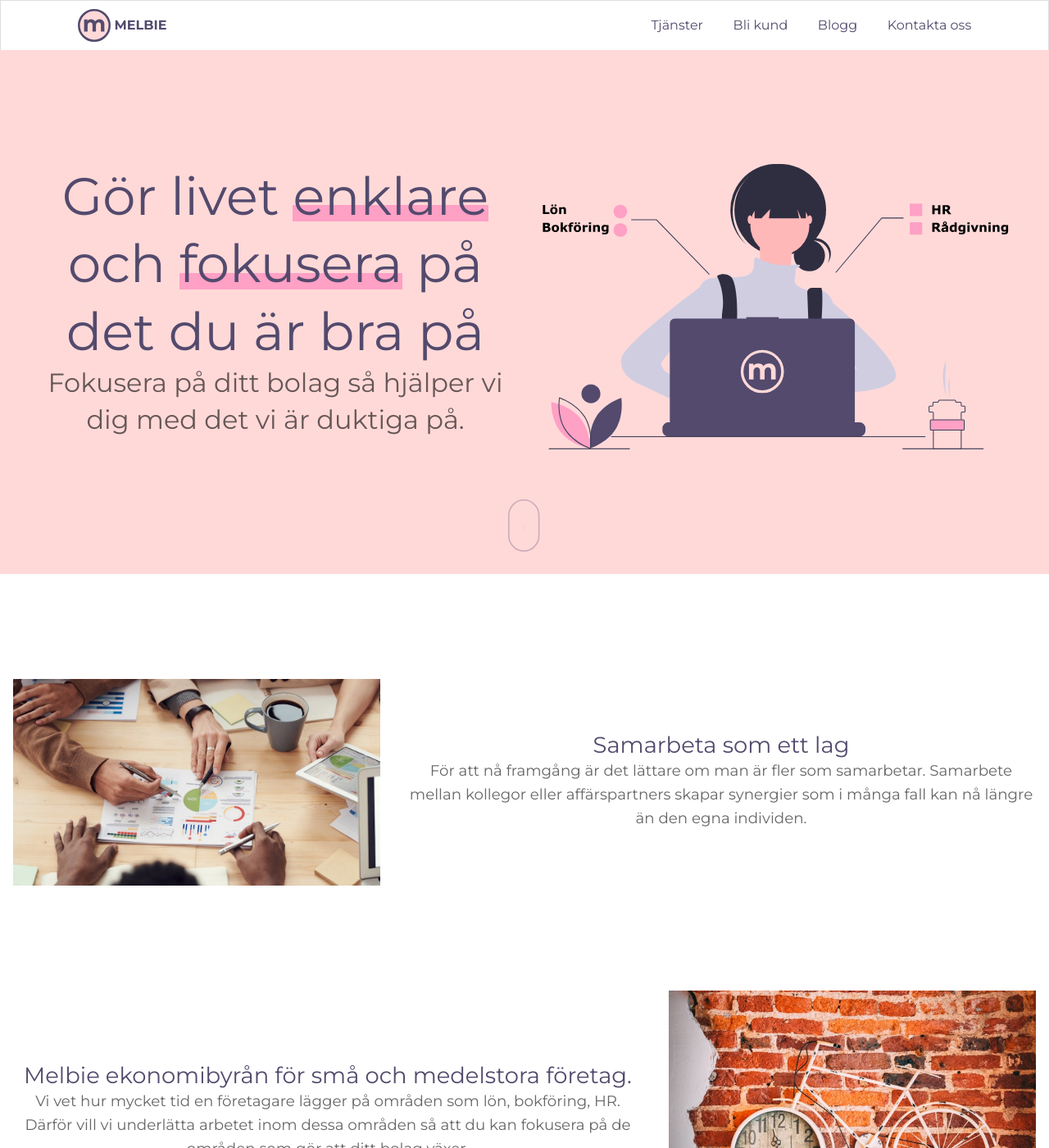
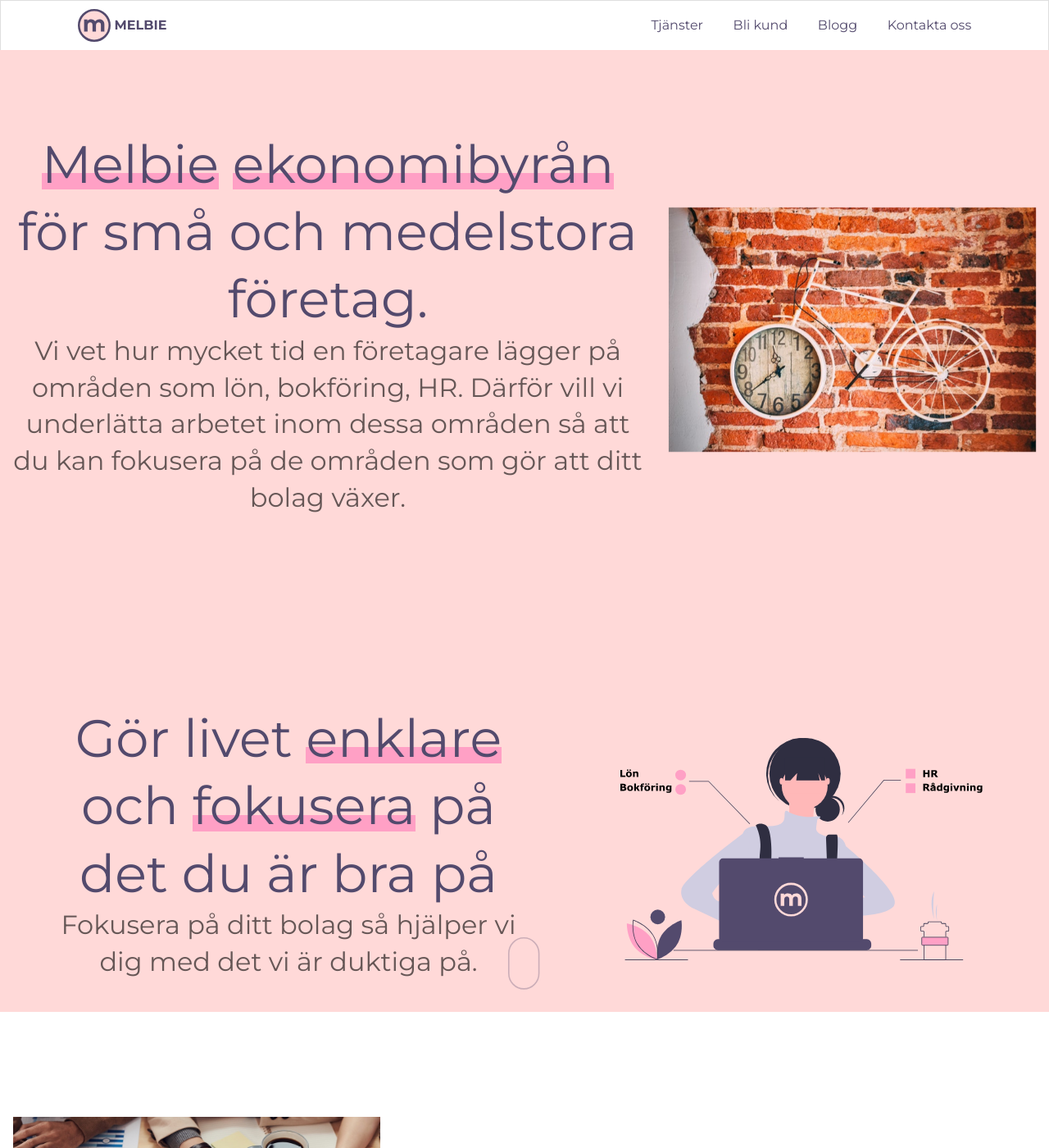
Before and after one commit to melbie-tech/melbie-tech.github.io, a Jekyll site: the page built from index.html, in a window 1280 px wide and 1400 px high. Shown: the whole window at 82% size. Built offline with Jekyll 4.4.1, drawn with Linux system fonts in a browser that asks for light colours; some of the changed text lies outside the part shown.

Commit message:
Changed the layout and CSS a little on index page

```diff
--- a/assets/scss/_layout.scss
+++ b/assets/scss/_layout.scss
@@ -97,8 +97,14 @@ body {
     margin-right: 2rem !important;
   }
 
+  .eight.wide.column.top-header, .six.wide.column.top-header {
+    margin-left: 2rem !important;
+    margin-right: 2rem !important;
+  }
+
   @media (max-width: 600px) {
-    .row {
+    // .row {
+      .row, .eight.wide.column.top-header, .six.wide.column.top-header {
       margin-left: 0rem !important;
       margin-right: 0rem !important;
       .eight.wide.column {
--- a/assets/scss/_masthead.scss
+++ b/assets/scss/_masthead.scss
@@ -14,6 +14,22 @@
         .row {
           margin-top: 9.5em !important;
         }
+
+        .eight.wide.column.top-header, .six.wide.column.top-header {
+          margin-top: 9.5em !important;
+        }
+
+        .row.full-width {
+          padding-top: 0px !important;
+        }
+
+        @media (max-width: 600px) {
+          .eight.wide.column.top-header, .six.wide.column.top-header {
+            margin-top: 0.5em !important;
+            margin-bottom: 5.5em !important;
+          }
+        }
+
 
         h1.ui.header {
             // margin-top: 2.5em;
--- a/index.html
+++ b/index.html
@@ -8,10 +8,67 @@ title: Home
     <div class="ui vertical segment content">
         <div class="ui middle aligned stackable grid container">
 
-            <!-- r 1 -->
-        <div class="row">
+            <!-- r 2 -->
+            <div class="row full-width">
 
-            <!-- r 1 c 1 -->
+                <!-- r 2 c 1 -->
+                <div class="ten wide column">
+                    <h1 class="ui header" style="--word-total:6; --line-total:2;">
+                        <span>
+                            <span class="word" style="--word-index:5; --line-index:1;">
+                                Melbie
+                            </span>
+                        </span>
+                        <span>
+                            <span class="word" style="--word-index:5; --line-index:1;">
+                                ekonomibyrån
+                            </span>
+                        </span>
+                         för små och medelstora företag.
+                        <div class="sub header">
+                            Vi vet hur mycket tid en företagare lägger på områden som lön, bokföring, HR.
+                            Därför vill vi underlätta arbetet inom dessa områden så att du kan fokusera på de
+                            områden som gör att ditt bolag växer.
+                        </div>
+                    </h1>
+                </div>
+
+                <!-- r 2 c 2 -->
+                <div class="six wide column">
+                    <img src="{{ site.baseurl }}/assets/images/large/time.jpg" alt="" class="ui image">
+                </div>
+
+            </div>
+
+            <div class="eight wide column top-header">
+
+                <h1 class="ui header" style="--word-total:6; --line-total:2;">
+                    Gör livet
+                        <span>
+                            <span class="word" style="--word-index:5; --line-index:1;">
+                                enklare
+                            </span>
+                        </span>
+                    och
+                        <span>
+                            <span class="word" style="--word-index:5; --line-index:1;">
+                                fokusera
+                            </span>
+                        </span>
+                    på det du är bra på
+                    <div class="sub header">Fokusera på ditt bolag så hjälper vi dig med det vi är duktiga på.</div>
+                </h1>
+
+            </div>
+
+            <div class="six wide column top-header">
+                <img src="/assets/images/drawings/melbie_main_new.svg" alt="" class="ui image">
+            </div>
+
+
+        <!-- <div class="row">
+
+
             <div class="eight wide column">
 
                 <h1 class="ui header" style="--word-total:6; --line-total:2;">
@@ -37,7 +94,7 @@ title: Home
                 <img src="/assets/images/drawings/melbie_main_new.svg" alt="" class="ui image">
             </div>
 
-        </div>
+        </div> -->
 
 
         </div>
@@ -82,9 +139,8 @@ title: Home
         </div>
 
         <!-- r 2 -->
-        <div class="row full-width">
+        <!-- <div class="row full-width">
 
-            <!-- r 2 c 1 -->
             <div class="ten wide column">
                 <h2 class="ui header">
                     Melbie ekonomibyrån för små och medelstora företag.
@@ -96,12 +152,11 @@ title: Home
                 </h2>
             </div>
 
-            <!-- r 2 c 2 -->
             <div class="six wide column">
                 <img src="{{ site.baseurl }}/assets/images/large/time.jpg" alt="" class="ui image">
             </div>
 
-        </div>
+        </div> -->
 
         <!-- r 3 -->
         <div class="row full-width pink">
```
